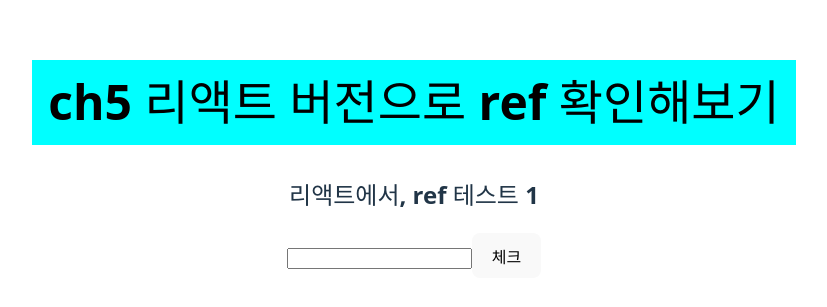
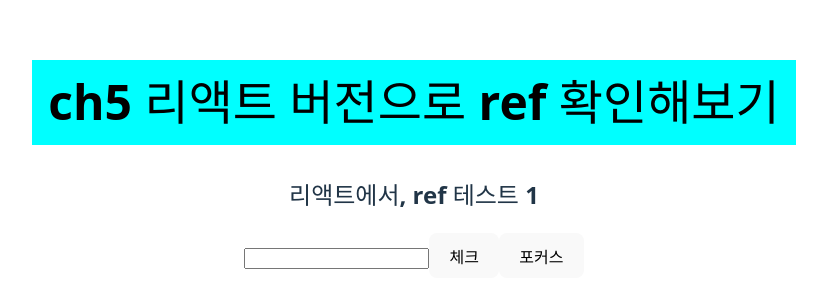
Before and after one commit to reokkamy/React-WorkSpace-k6-0806, a React (Vite) app in the folder ch05-vite-test/: page / in a window 1280 px wide. Shown: the part 247-554 px from the top of the page, without its empty margins (226-1053 px from the left). Built offline with nearby package versions, Linux system fonts and the light colour scheme.

Commit message:
5교시, ch05 , 특정 요소에 접근 하기 위한 방법 ref 테스트 준비2

```diff
--- a/ch05-vite-test/src/component/ValidationSample.jsx
+++ b/ch05-vite-test/src/component/ValidationSample.jsx
@@ -20,6 +20,18 @@ class ValidationSample extends Component {
       validated: this.state.password === "0000",
     });
   };
+
+  // 특정 DOM 에 접근 하기 위해서, 어쩔수 없이,
+  // ref 라는 속성을 사용하는 데, 1) 포커스 2) 스크롤 부분에 접근.
+  // 포커스 용, 이벤트 핸들러 추가
+
+  // 방법2,
+  input = React.createRef();
+
+  handleFocus = () => {
+    this.input.current.focus();
+  };
+
   render() {
     return (
       <>
@@ -36,8 +48,14 @@ class ValidationSample extends Component {
                   : "failure"
                 : ""
             }
+            //방법1, 콜백 함수 사용, 태그에 접근하기.
+            // ref={(ref) => {
+            //   this.input = ref;
+            // }}
+            ref={this.input}
           />
           <button onClick={this.handleButtonClick}>체크</button>
+          <button onClick={this.handleFocus}>포커스</button>
         </div>
       </>
     );
```
